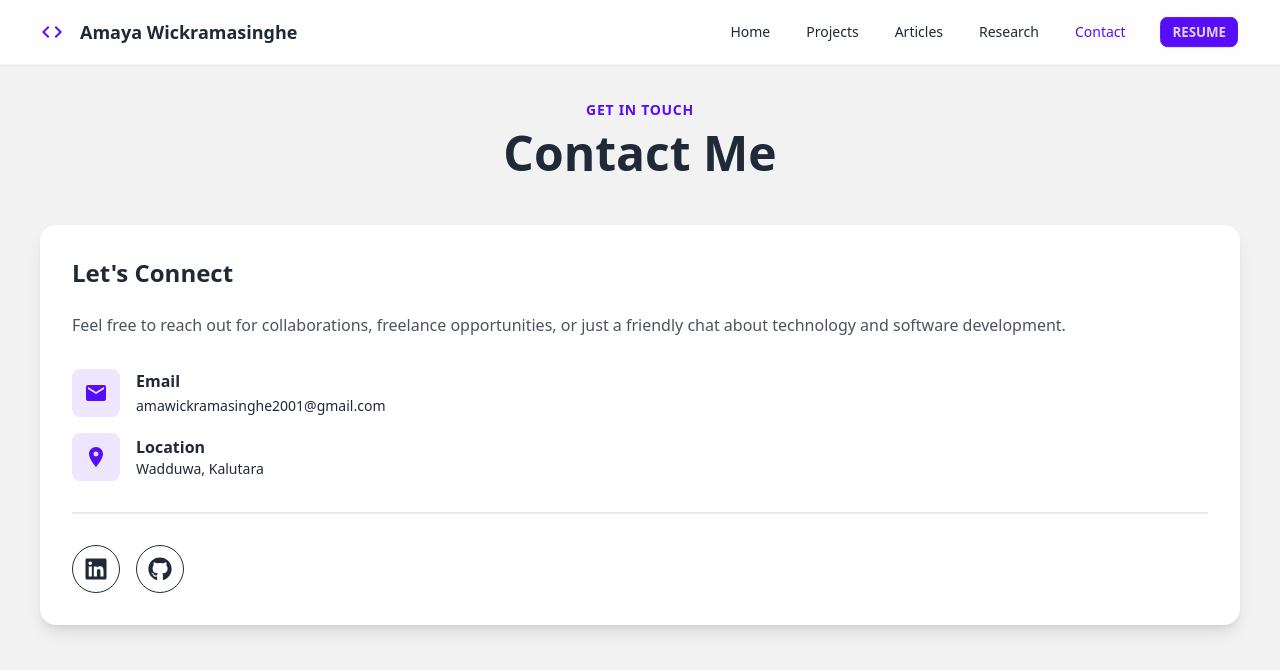
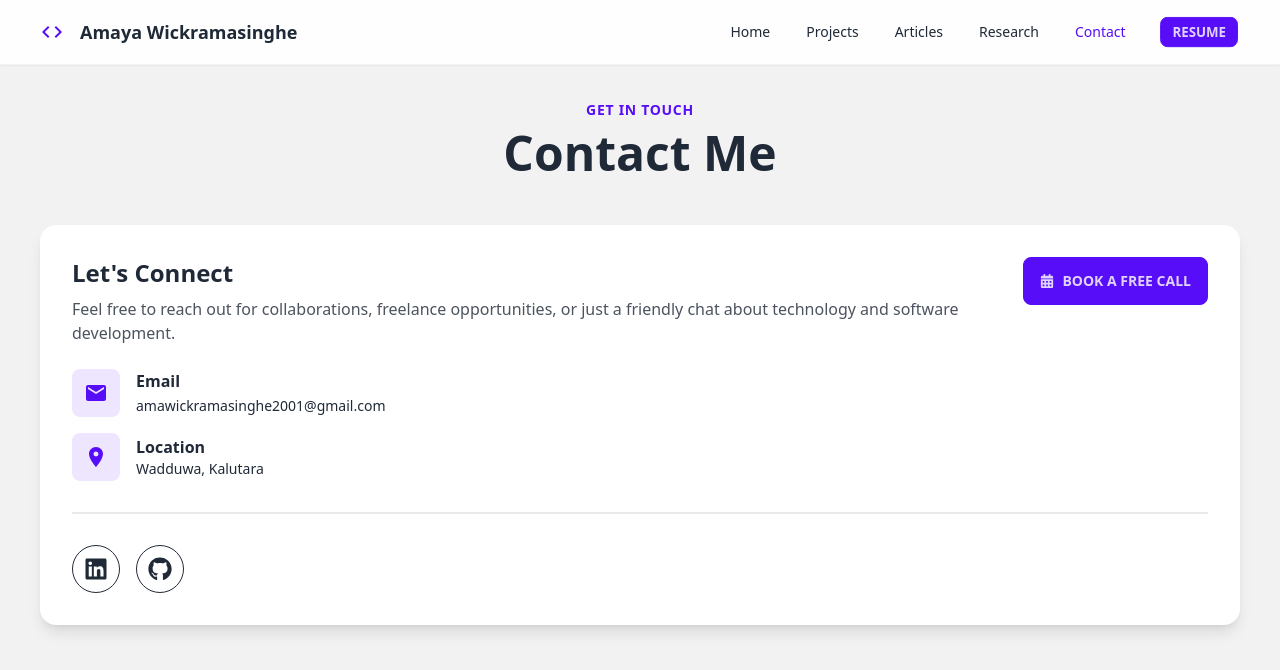
Before and after one commit to Amaya-2001/My-Portfolio, a React (Create React App) app: page /contact in a window 1280 px wide. Shown: the top 670 px of the page. Built offline with nearby package versions, Linux system fonts and the light colour scheme.

Commit message:
add book an appintment section

```diff
--- a/package.json
+++ b/package.json
@@ -8,6 +8,7 @@
     "@testing-library/user-event": "^13.5.0",
     "emoji-picker-react": "^4.4.9",
     "react": "^18.2.0",
+    "react-calendly": "^4.4.0",
     "react-dom": "^18.2.0",
     "react-icons": "^4.10.1",
     "react-router-dom": "^6.14.1",
--- a/src/App.js
+++ b/src/App.js
@@ -5,6 +5,7 @@ import Home from "./components/Home";
 import Contact from "./components/Contact";
 import Project from "./components/Project";
 import Research from "./components/Research";
+import ScheduleCall from "./components/ScheduleCall";
 
 function App() {
   return (
@@ -13,6 +14,7 @@ function App() {
         <Route path="/" element={<Home />}></Route>
         <Route path="/articles" element={<Article />}></Route>
         <Route path="/contact" element={<Contact />}></Route>
+        <Route path="/schedule-call" element={<ScheduleCall />}></Route>
         <Route path="/project" element={<Project />}></Route>
         <Route path="/research" element={<Research />}></Route>
       </Routes>
--- a/src/components/Contact.js
+++ b/src/components/Contact.js
@@ -2,9 +2,12 @@ import React, { useState } from "react";
 import Navbar from "./Navbar";
 import { profile } from "../data/profile";
 import { MdEmail, MdPhone, MdLocationOn } from "react-icons/md";
-import { FaGithub, FaLinkedin } from "react-icons/fa";
+import { FaGithub, FaLinkedin, FaCalendarAlt } from "react-icons/fa";
+import { useNavigate } from "react-router-dom";
 
 function Contact() {
+  const navigate = useNavigate();
+
   const [formData, setFormData] = useState({
     name: "",
     email: "",
@@ -33,10 +36,21 @@ function Contact() {
           <div className="flex flex-col gap-6">
             <div className="card bg-base-100 shadow-lg">
               <div className="card-body">
-                <h2 className="card-title text-2xl mb-4">Let's Connect</h2>
-                <p className="mb-6 opacity-80">
-                  Feel free to reach out for collaborations, freelance opportunities, or just a friendly chat about technology and software development.
-                </p>
+                <div className="flex flex-col md:flex-row md:items-start md:justify-between gap-4 mb-4">
+                  <div className="flex-1">
+                    <h2 className="card-title text-2xl mb-2">Let's Connect</h2>
+                    <p className="opacity-80">
+                      Feel free to reach out for collaborations, freelance opportunities, or just a friendly chat about technology and software development.
+                    </p>
+                  </div>
+                  <button
+                    onClick={() => navigate("/schedule-call")}
+                    className="btn btn-primary btn-sm md:btn-md gap-2 whitespace-nowrap self-start md:self-auto"
+                  >
+                    <FaCalendarAlt />
+                    Book a Free Call
+                  </button>
+                </div>
                 <div className="space-y-4">
                   <div className="flex items-center gap-4">
                     <div className="p-3 rounded-lg bg-primary/10">
--- /dev/null
+++ b/src/components/ScheduleCall.js
@@ -0,0 +1,48 @@
+import React from "react";
+import Navbar from "./Navbar";
+import { profile } from "../data/profile";
+import { InlineWidget } from "react-calendly";
+import { FaArrowLeft, FaCalendarAlt } from "react-icons/fa";
+import { useNavigate } from "react-router-dom";
+
+function ScheduleCall() {
+    const navigate = useNavigate();
+
+    return (
+        <div className="min-h-screen bg-base-200">
+            <Navbar />
+            <div className="w-full max-w-7xl mx-auto px-4 md:px-10 py-4 md:py-8">
+                {/* Header */}
+                <div className="text-center mb-8">
+                    <button
+                        onClick={() => navigate("/contact")}
+                        className="btn btn-ghost btn-sm mb-4 hover:btn-primary"
+                    >
+                        <FaArrowLeft className="mr-2" />
+                        Back to Contact
+                    </button>
+                    <div className="flex items-center justify-center gap-2 mb-2">
+                        <FaCalendarAlt className="text-primary text-2xl" />
+                        <h1 className="text-3xl md:text-4xl font-bold">Schedule a Free Call</h1>
+                    </div>
+                    <p className="text-base-content/70 mt-3 max-w-2xl mx-auto">
+                        Book a 30-minute consultation to discuss your project, ask questions, or explore collaboration opportunities.
+                    </p>
+                </div>
+
+                {/* Calendly Embedded Widget */}
+                <div className="bg-base-100 rounded-lg shadow-xl overflow-hidden">
+                    <InlineWidget
+                        url={profile.calendlyUrl}
+                        styles={{
+                            height: "700px",
+                            minWidth: "320px"
+                        }}
+                    />
+                </div>
+            </div>
+        </div>
+    );
+}
+
+export default ScheduleCall;
--- a/src/data/profile.js
+++ b/src/data/profile.js
@@ -5,6 +5,7 @@ export const profile = {
     location: "Wadduwa, Kalutara",
     email: "amawickramasinghe2001@gmail.com",
     phone: "+94 740365128",
+    calendlyUrl: "https://calendly.com/amawickramasinghe2001/30min", // Replace with your actual Calendly URL
     summary:
         "Full Stack Developer with 2.5+ years of experience delivering reliable, high-quality solutions in fast-paced environments. Strong problem-solver with a track record of adapting quickly and contributing effectively to team goals. Skilled in using AI tools and prompt engineering to work smarter and accelerate development workflows.",
     links: {
```
Also changed, not shown: 1 other file (tests, documents, lock files or other folders).
